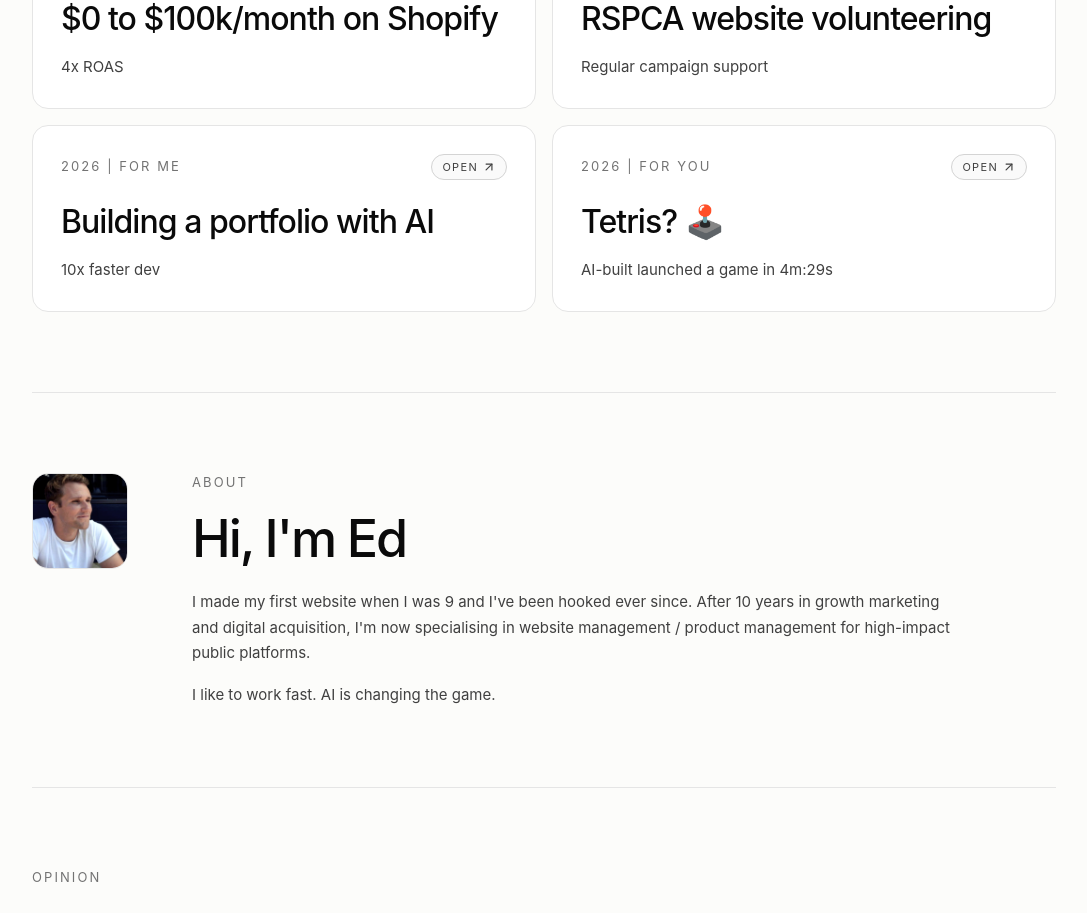
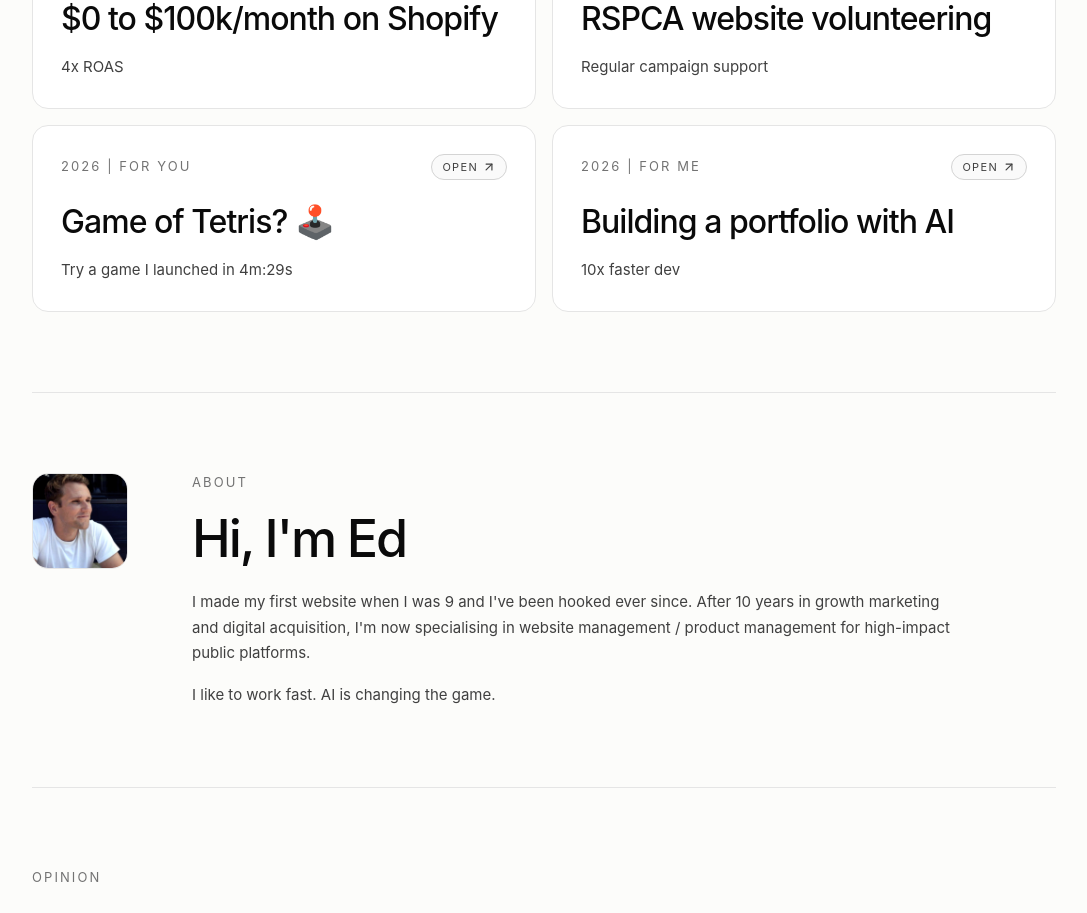
Before and after one commit to edturnuh/edturnuh.github.io, a React (Vite) app: page / in a window 1280 px wide. Shown: the part 1220-2133 px from the top of the page, without its empty margins (96-1183 px from the left). Built offline with nearby package versions, Linux system fonts and the light colour scheme.

Commit message:
minor tweaks

```diff
--- a/index.html
+++ b/index.html
@@ -1,6 +1,15 @@
 <!DOCTYPE html>
 <html lang="en">
   <head>
+    <!-- Google tag (gtag.js) -->
+    <script async src="https://www.googletagmanager.com/gtag/js?id=G-PSFRL4CNV1"></script>
+    <script>
+      window.dataLayer = window.dataLayer || [];
+      function gtag(){dataLayer.push(arguments);}
+      gtag('js', new Date());
+
+      gtag('config', 'G-PSFRL4CNV1');
+    </script>
     <meta charset="UTF-8" />
     <meta name="viewport" content="width=device-width, initial-scale=1.0" />
 
--- a/src/app/components/FeaturedProjects.tsx
+++ b/src/app/components/FeaturedProjects.tsx
@@ -107,6 +107,21 @@ Smooth off-peak rollout on call with ~35 stakeholders/testers, each assigned lau
     Case study coming soon.`,
   },
   {
+    client: 'Game of Tetris? 🕹️',
+    subtitle: '2026',
+    result: 'For you',
+    cardSupportingText: 'Try a game I launched in 4m:29s',
+    description: '',
+    metrics: [
+      { label: 'Board', value: '10×20' },
+      { label: 'Pieces', value: '7' },
+      { label: 'Inputs', value: 'Keys + UI' },
+    ],
+    tags: ['AI', 'Rapid prototyping', 'Accessibility'],
+    liveDemo: 'tetris',
+    detailedDescription: `I don't know if this project was 100x or 1000x faster than coding by hand. Does it matter? I produced a lightweight, responsive, keyboard-friendly, accessible, browser-based Tetris in 4 minutes 29 seconds. I love it so much I left it unpolished.`,
+  },
+  {
     client: 'Building a portfolio with AI',
     subtitle: '2026',
     cardSupportingText: '10x faster dev',
@@ -122,21 +137,6 @@ Smooth off-peak rollout on call with ~35 stakeholders/testers, each assigned lau
     detailedDescription: `I wanted a portfolio site that showcased real work without spending weeks coding on some boilerplate template. So, I outlined the site in ChatGPT and Figma, then built it via Codex as a React + TypeScript + Vite site with Tailwind CSS and custom components. WCAG compliant. Hosted on Github.
 
     The result? This site! It's a custom, performant website built in 2 days. The web development portion of that time was a tiny fraction. Development at this speed is mind-blowing, and in my opinion, the output quality is higher because I felt so free to explore design, writing and development on the fly.`,
-  },
-  {
-    client: 'Tetris? 🕹️',
-    subtitle: '2026',
-    result: 'For you',
-    cardSupportingText: 'AI-built launched a game in 4m:29s',
-    description: '',
-    metrics: [
-      { label: 'Board', value: '10×20' },
-      { label: 'Pieces', value: '7' },
-      { label: 'Inputs', value: 'Keys + UI' },
-    ],
-    tags: ['AI', 'Rapid prototyping', 'Accessibility'],
-    liveDemo: 'tetris',
-    detailedDescription: `I don't know if this project was 100x or 1000x faster than coding by hand. Does it matter? I produced a lightweight, responsive, keyboard-friendly, accessible, browser-based Tetris in 4 minutes 29 seconds. I love it so much I left it unpolished.`,
   },
 ];
 
```
